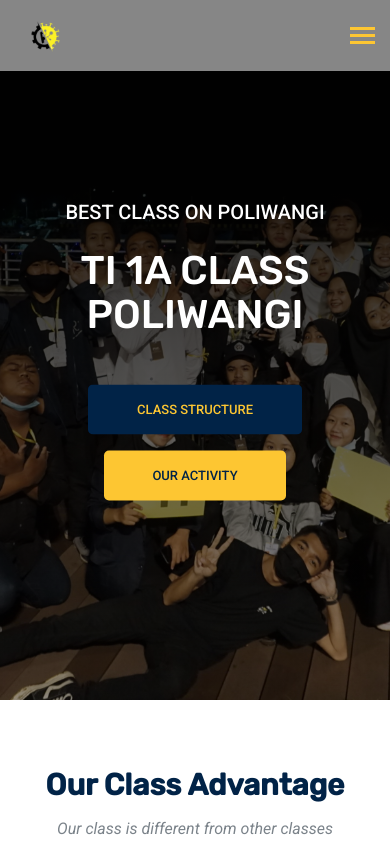
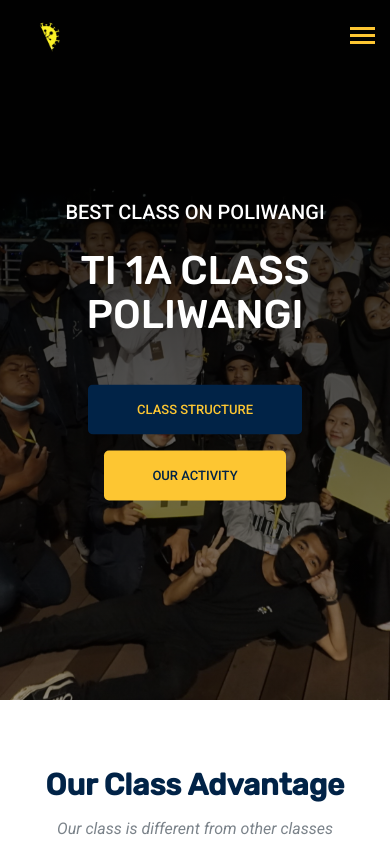
Before and after one commit to mirzasaputra/class-1a-project, a plain HTML site: page index.html in a window 390 px wide. Shown: the top 844 px of the page. Drawn offline with Linux system fonts and the light colour scheme; some packages are replaced by stand-ins of ours.

Commit message:
Fix navbar

```diff
--- a/css/style.css
+++ b/css/style.css
@@ -3006,7 +3006,7 @@ h6 {
     position: absolute; }
 
   .header_area .navbar {
-    background: #868686; }
+    background: transparent; }
 
   .navbar-toggler[aria-expanded="false"] span:nth-child(2) {
     opacity: 1; }
```
